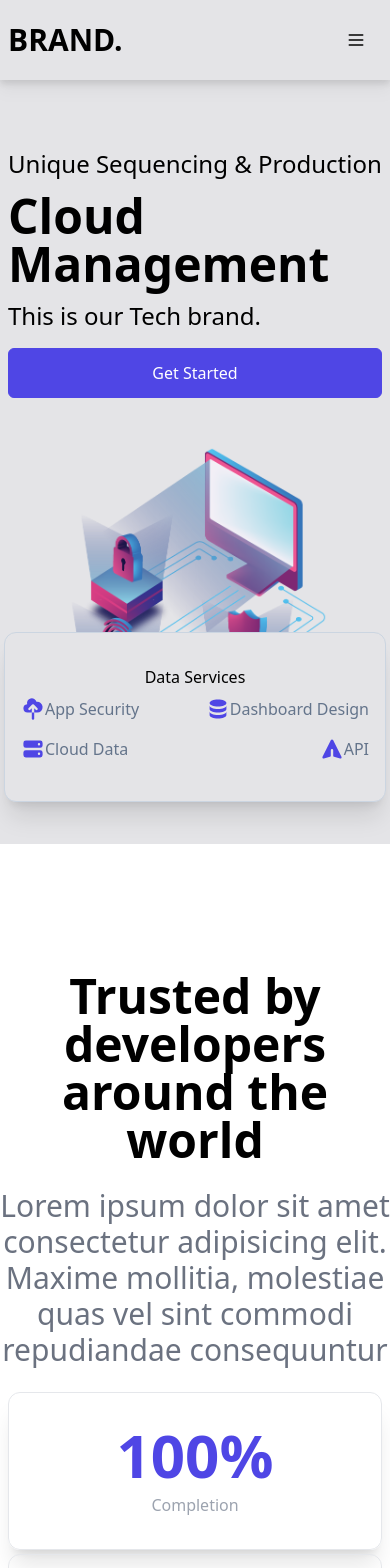
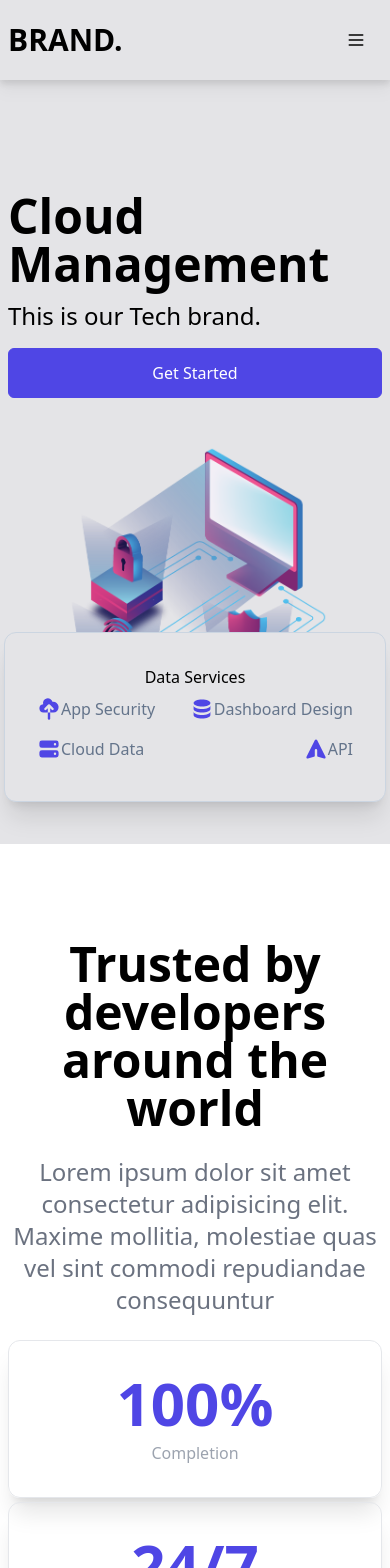
Before and after one commit to dagim-cherinet/React-tailwind-website, a React (Create React App) app: page / in a window 390 px wide. Shown: the top 1568 px of the page. Built offline with nearby package versions, Linux system fonts and the light colour scheme.

Commit message:
finalized

```diff
--- a/src/components/about.js
+++ b/src/components/about.js
@@ -2,13 +2,13 @@
 
 const About = () => {
   return (
-    <div name="about" className="w-full my-32">
+    <div name="about" className="w-full my-24">
       <div className="max-w-[1240px] mx-auto">
         <div className="text-center">
           <h2 className="text-5xl font-bold">
             Trusted by developers around the world
           </h2>
-          <p className="text-3xl py-6 text-gray-500">
+          <p className="text-2xl sm:text-3xl py-6 text-gray-500">
             Lorem ipsum dolor sit amet consectetur adipisicing elit. Maxime
             mollitia, molestiae quas vel sint commodi repudiandae consequuntur
           </p>
--- a/src/components/hero.js
+++ b/src/components/hero.js
@@ -10,11 +10,16 @@
   return (
     <div
       name="home"
-      className="w-full h-screen bg-zinc-200 flex flex-col justify-center"
+      className="w-full h-screen bg-zinc-200 flex flex-col justify-between"
     >
       <div className="grid md:grid-cols-2 max-w-[1240px] m-auto">
         <div className="flex flex-col justify-center md:items-start w-full px-2 py-8">
-          <p className="text-2xl">Unique Sequencing & Production</p>
+          <p
+            className="invisible sm:visible
+           text-2xl"
+          >
+            Unique Sequencing & Production
+          </p>
           <h1 className="py-3 text-5xl md:text-7xl font-bold">
             Cloud Management
           </h1>
@@ -24,24 +29,23 @@
         <div>
           <img className="w-full" src={bgImg} alt="/" />
         </div>
-
         <div
           className="absolute flex flex-col py-8 md:min-w-[760px] bottom-[5%]
             mx-1 md:left-1/2 transform md:-translate-x-1/2 bg-zinc-200
             border border-slate-300 rounded-xl text-center shadow-xl"
         >
           <p>Data Services</p>
-          <div className="flex justify-between flex-wrap">
-            <p className="flex  px-4 py-2 text-slate-500">
+          <div className="flex justify-between flex-wrap px-4">
+            <p className="flex px-4 py-2 text-slate-500">
               <CloudUploadIcon className="h-6 text-indigo-600" /> App Security
             </p>
-            <p className="flex items-center px-4 py-2 text-slate-500">
+            <p className="flex px-4 py-2 text-slate-500">
               <DatabaseIcon className="h-6 text-indigo-600" /> Dashboard Design
             </p>
-            <p className="flex items-center px-4 py-2 text-slate-500">
+            <p className="flex px-4 py-2 text-slate-500">
               <ServerIcon className="h-6 text-indigo-600" /> Cloud Data
             </p>
-            <p className="flex items-center px-4 py-2 text-slate-500">
+            <p className="flex px-4 py-2 text-slate-500">
               <PaperAirplaneIcon className="h-6 text-indigo-600" /> API
             </p>
           </div>
--- a/src/components/support.js
+++ b/src/components/support.js
@@ -20,7 +20,7 @@
           <h3 className="text-3xl md:text-4xl font-bold py-6 text-center">
             Finding the right team
           </h3>
-          <p className="py-4 text-3xl text-slate-300">
+          <p className="py-4 text-2xl sm:text-3xl text-slate-300">
             Lorem ipsum dolor sit amet consectetur adipisicing elit. Maxime
             mollitia, molestiae quas vel sint commodi repudiandae consequuntur
             voluptatum laborum numquam blanditiis harum quisquam eius sed odit
```
